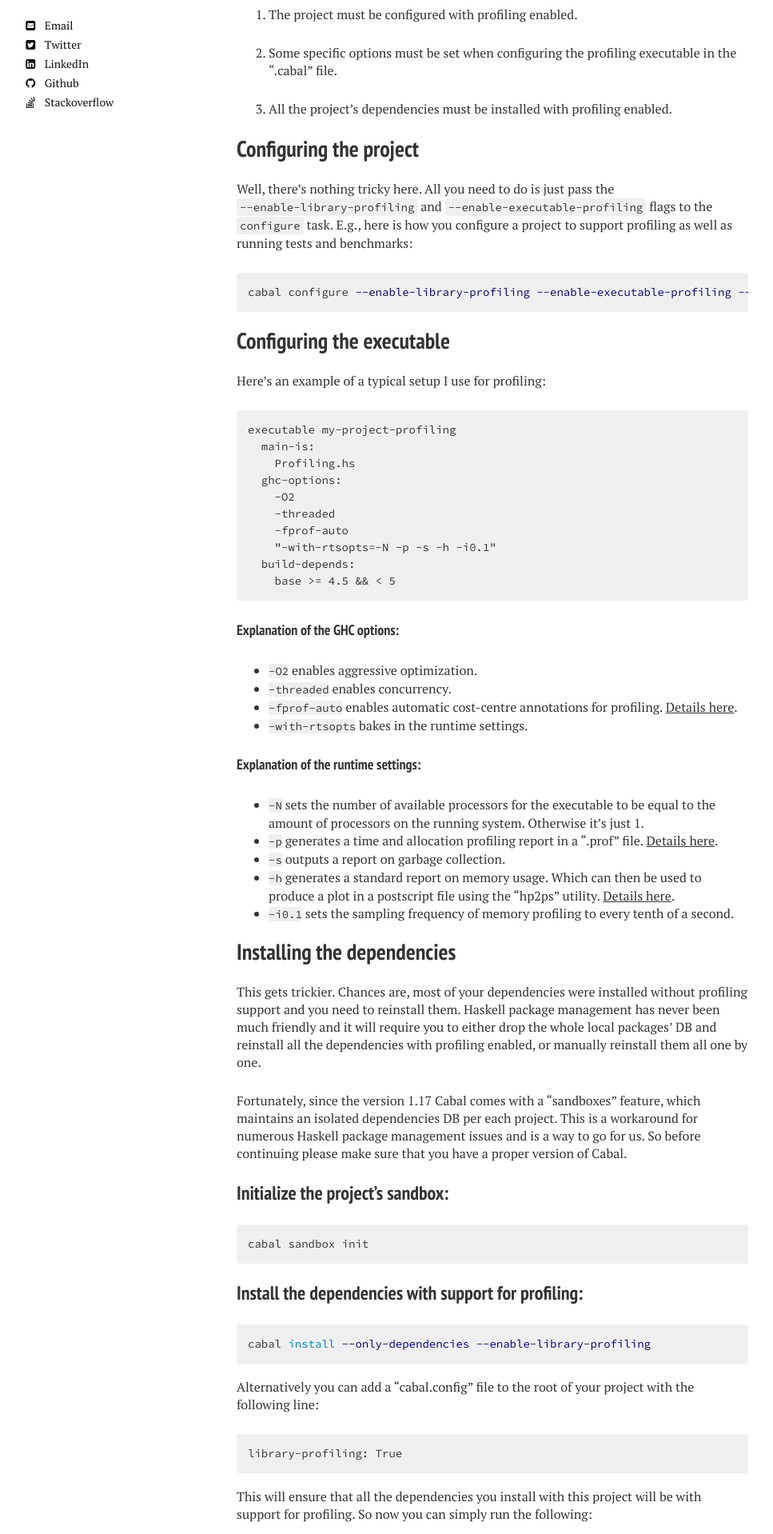
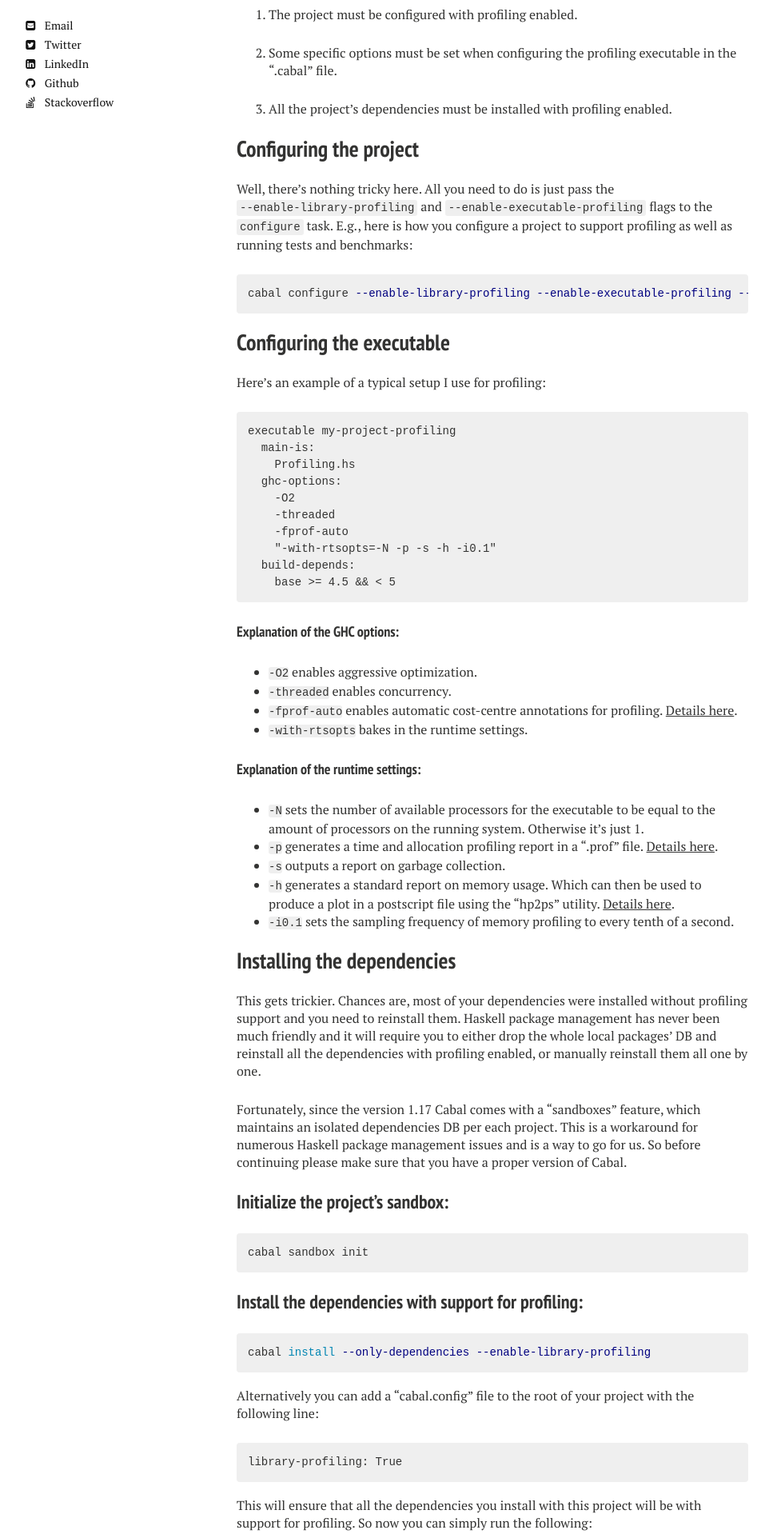
Before and after one commit to nikita-volkov/nikita-volkov.github.io, a Jekyll site: the page built from _posts/2014-06-26-profiling-cabal-projects.md, in a window 1280 px wide. Shown: the part 325-2243 px from the top of the page at 80% size, without its empty margins (24-991 px from the left). Built offline with Jekyll 4.4.1, drawn with Linux system fonts in a browser that asks for light colours; nearby versions of some CDN libraries; comment, search, counter and statistics services are not loaded.

Commit message:
Switch to a simple monospace font

```diff
--- a/_includes/_head.html
+++ b/_includes/_head.html
@@ -37,4 +37,3 @@
 <script src="{{ site.url }}/assets/js/vendor/modernizr-2.7.1.custom.min.js"></script>
 
 <link href='//fonts.googleapis.com/css?family=PT+Sans+Narrow:400,700%7CPT+Serif:400,700,400italic' rel='stylesheet' type='text/css'>
-<link href='http://fonts.googleapis.com/css?family=Source+Code+Pro' rel='stylesheet' type='text/css'>
--- a/_sass/my-fixes-of-this-fucking-mess.scss
+++ b/_sass/my-fixes-of-this-fucking-mess.scss
@@ -16,6 +16,6 @@ p+p {
 }
 
 code, kbd, pre, samp {
-  font-family: Source Code Pro, monospace;
   font-size: 14px;
+  font-family: monospace;
 }
```
